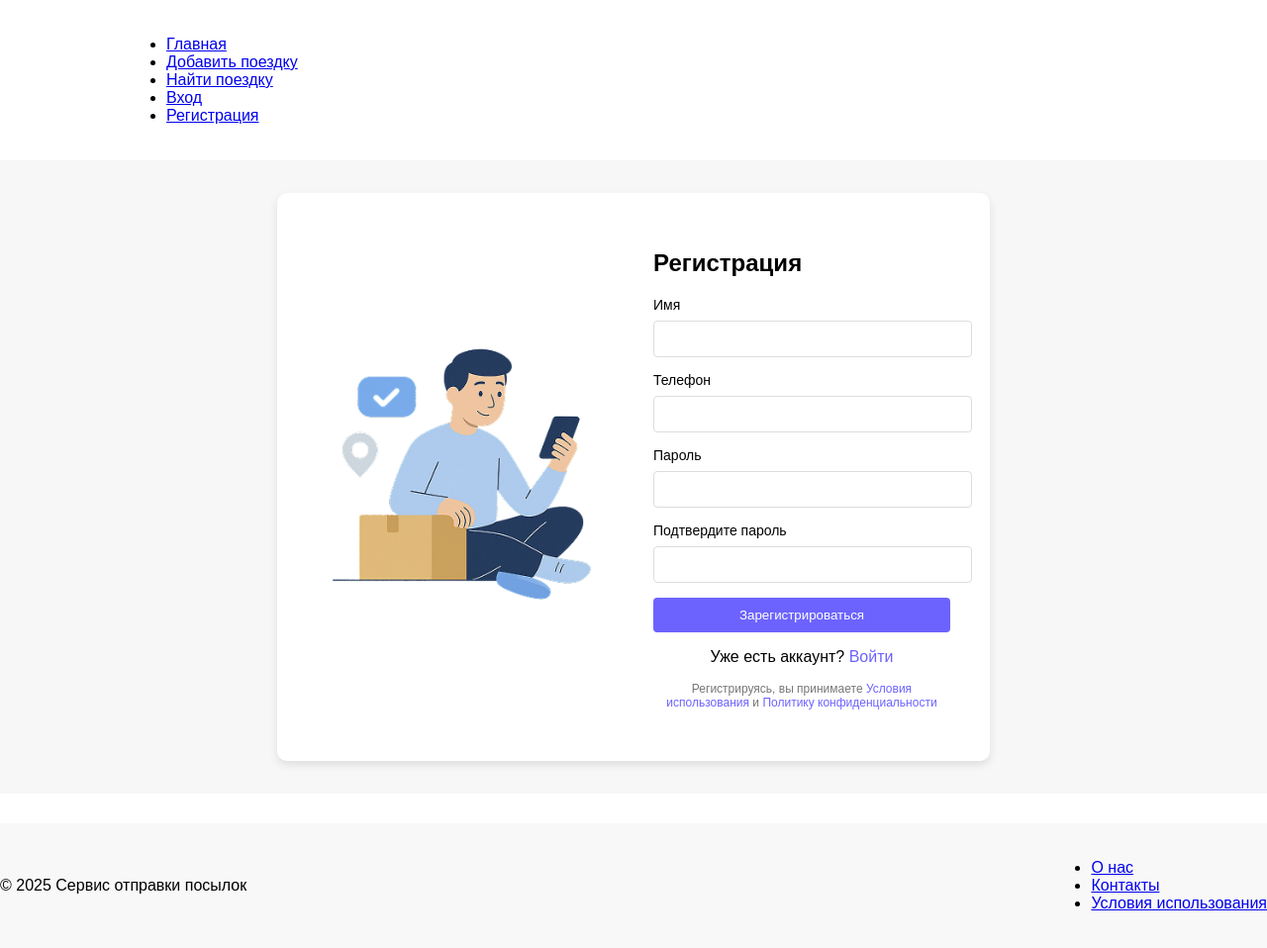
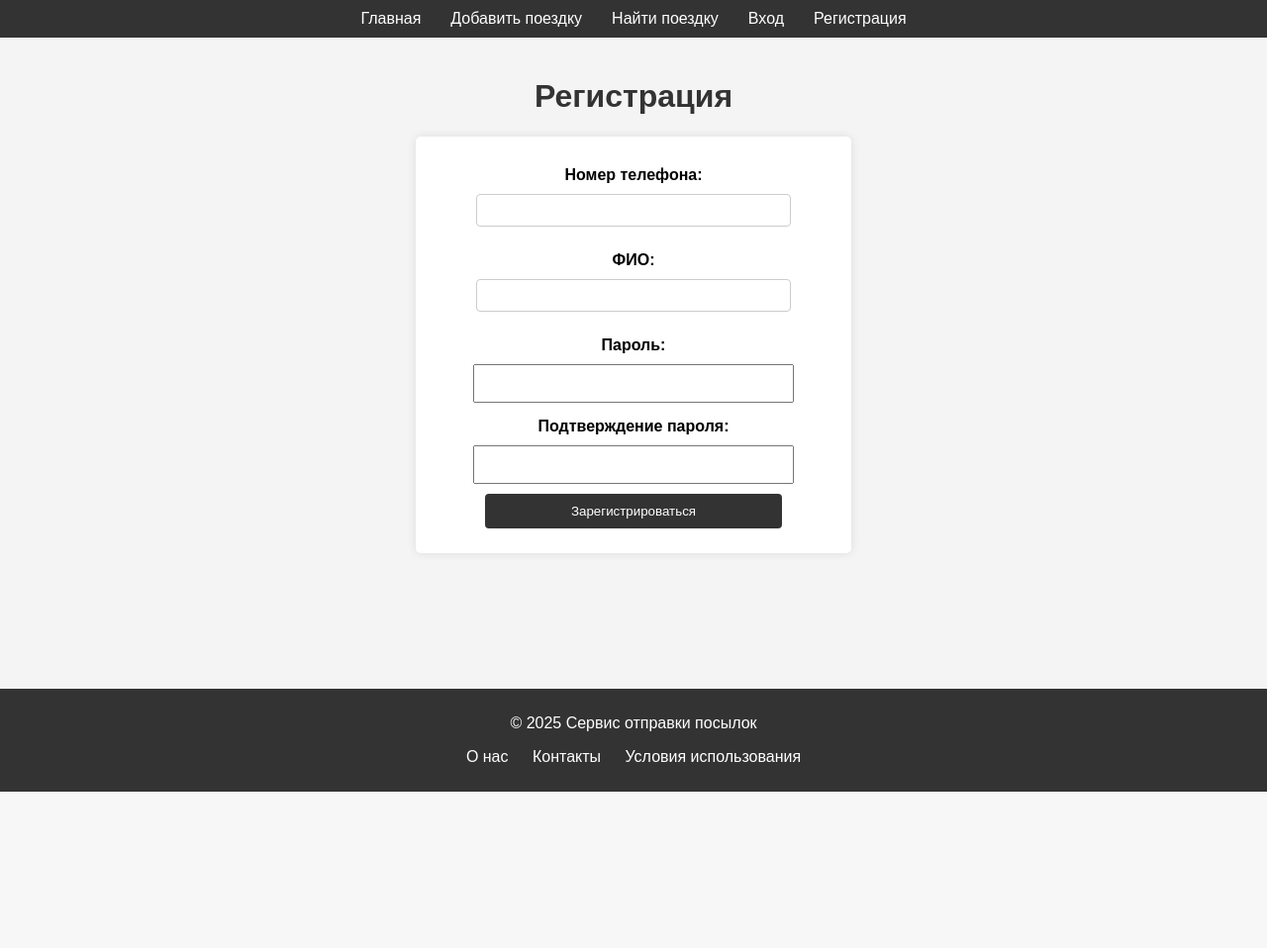
Before and after one commit to crptmndd/BeriLetiWeb, a Python web app: template app/templates/register.html in a window 1280 px wide. Shown: the whole page at 99% size. After the commit the page ends 800 px from the top, so only its background shows below. Run offline with Jinja, Linux system fonts and the light colour scheme; the template is opened without the code that fills it, so the values that code supplies are empty.

Commit message:
Returned ui

```diff
--- a/app/static/css/style.css
+++ b/app/static/css/style.css
@@ -1,159 +1,193 @@
-/* styles.css */
+/* static/css/style.css */
+
 body {
     font-family: Arial, sans-serif;
     margin: 0;
     padding: 0;
+    background-color: #f4f4f4;
 }
 
 header {
-    background-color: #fff;
-    padding: 20px 0;
-    box-shadow: 0 2px 5px rgba(0, 0, 0, 0.1);
+    background-color: #333;
+    color: white;
+    padding: 10px 0;
 }
 
-nav {
+header nav ul {
+    list-style: none;
+    margin: 0;
+    padding: 0;
     display: flex;
-    justify-content: space-between;
+    justify-content: center;
+}
+
+header nav ul li {
+    margin: 0 15px;
+}
+
+header nav ul li a {
+    color: white;
+    text-decoration: none;
+}
+
+main {
+    padding: 20px;
+    text-align: center;
+}
+
+h1, h2 {
+    color: #333;
+}
+
+form {
+    margin: 20px auto;
+    width: 50%;
+    display: flex;
+    flex-direction: column;
     align-items: center;
+}
+
+form label {
+    margin: 10px 0 5px;
+}
+
+form input, form button {
+    padding: 10px;
+    margin: 5px 0;
     width: 80%;
+    max-width: 300px;
+}
+
+form button {
+    background-color: #333;
+    color: white;
+    border: none;
+    cursor: pointer;
+}
+
+section {
+    margin: 20px 0;
+}
+
+footer {
+    background-color: #333;
+    color: white;
+    padding: 10px 0;
+    text-align: center;
+}
+
+footer ul {
+    list-style: none;
+    padding: 0;
+}
+
+footer ul li {
+    display: inline;
+    margin: 0 10px;
+}
+
+footer ul li a {
+    color: white;
+    text-decoration: none;
+}
+
+
+
+body {
+    font-family: Arial, sans-serif;
+    margin: 0;
+    padding: 0;
+    background-color: #f4f4f4;
+}
+
+header {
+    background-color: #333;
+    color: white;
+    padding: 10px 0;
+}
+
+nav ul {
+    list-style-type: none;
+    padding: 0;
+    text-align: center;
+}
+
+nav ul li {
+    display: inline;
+    margin: 0 15px;
+}
+
+nav ul li a {
+    color: white;
+    text-decoration: none;
+}
+
+main {
+    padding: 20px;
+    max-width: 800px;
     margin: 0 auto;
 }
 
-.nav-left a {
-    font-size: 24px;
-    font-weight: bold;
-    color: #000;
-    text-decoration: none;
+h1, h2 {
+    color: #333;
 }
 
-.nav-left span {
-    font-size: 14px;
-    color: #777;
+form {
+    background-color: white;
+    padding: 20px;
+    margin-bottom: 30px;
+    border-radius: 5px;
+    box-shadow: 0 0 10px rgba(0, 0, 0, 0.1);
 }
 
-.nav-right {
-    display: flex;
-    align-items: center;
+label {
+    display: block;
+    margin-bottom: 5px;
+    font-weight: bold;
 }
 
-.nav-right input {
+input[type="text"], input[type="date"], input[type="number"], textarea {
+    width: 100%;
     padding: 8px;
-    margin-right: 10px;
-    border: 1px solid #ddd;
+    margin-bottom: 15px;
+    border: 1px solid #ccc;
     border-radius: 4px;
 }
 
-.nav-right button {
-    padding: 8px 15px;
-    margin-right: 10px;
-    background-color: #6C63FF;
-    color: #fff;
+button {
+    background-color: #28a745;
+    color: white;
+    padding: 10px 15px;
     border: none;
     border-radius: 4px;
     cursor: pointer;
 }
 
-.nav-right a {
-    color: #333;
-    text-decoration: none;
-    font-size: 20px;
+button:hover {
+    background-color: #218838;
 }
 
 footer {
-    background-color: #f8f8f8;
-    padding: 20px 0;
-    display: flex;
-    justify-content: space-between;
-    align-items: center;
-    margin-top: 30px;
-}
-
-.footer-left a {
-    margin-right: 20px;
-    text-decoration: none;
-    color: #333;
-}
-
-.footer-right a {
-    margin-left: 10px;
-    text-decoration: none;
-    color: #333;
-}
-
-.register-container {
-    display: flex;
-    justify-content: center;
-    align-items: center;
-    height: 80vh;
-    width: 100%;
-    background-color: #f7f7f7;
-}
-
-.form-container {
-    display: flex;
-    align-items: center;
-    background-color: #fff;
-    padding: 40px;
-    box-shadow: 0 4px 8px rgba(0, 0, 0, 0.1);
-    border-radius: 10px;
-}
-
-.image-container img {
-    width: 300px;
-    height: auto;
-    margin-right: 40px;
-}
-
-.form {
-    max-width: 300px;
+    background-color: #333;
+    color: white;
+    text-align: center;
+    padding: 10px 0;
+    position: fixed;
+    bottom: 0;
     width: 100%;
 }
 
-.form h1 {
-    font-size: 24px;
-    margin-bottom: 20px;
+footer ul {
+    list-style-type: none;
+    padding: 0;
 }
 
-.form label {
-    display: block;
-    margin-bottom: 8px;
-    font-size: 14px;
+footer ul li {
+    display: inline;
+    margin: 0 10px;
 }
 
-.form input {
-    width: 100%;
-    padding: 10px;
-    margin-bottom: 15px;
-    border: 1px solid #ddd;
-    border-radius: 4px;
-}
-
-.form button {
-    width: 100%;
-    padding: 10px;
-    background-color: #6C63FF;
-    color: #fff;
-    border: none;
-    border-radius: 4px;
-    cursor: pointer;
-}
-
-.login-link {
-    text-align: center;
-}
-
-.login-link a {
-    color: #6C63FF;
+footer ul li a {
+    color: white;
     text-decoration: none;
 }
-
-.terms {
-    text-align: center;
-    font-size: 12px;
-    color: #777;
-}
-
-.terms a {
-    color: #6C63FF;
-    text-decoration: none;
-}
--- a/app/templates/register.html
+++ b/app/templates/register.html
@@ -1,35 +1,29 @@
-<!-- register.html -->
 {% extends "base.html" %}
 
+{% block title %}Регистрация{% endblock %}
+
 {% block content %}
-<div class="register-container">
-    <div class="form-container">
-        <div class="image-container">
-            <img src="static/images/register_image.png" alt="Registration Image">
-        </div>
-        <div class="form">
-            <h1>Регистрация</h1>
-            <form action="/register" method="POST">
-                <input type="hidden" name="csrf_token" value="{{ csrf_token }}">
-                <label for="name">Имя</label>
-                <input type="text" id="name" name="name" required>
-
-                <label for="phone">Телефон</label>
-                <input type="tel" id="phone" name="phone" required>
-
-                <label for="password">Пароль</label>
-                <input type="password" id="password" name="password" required>
-
-                <label for="confirm-password">Подтвердите пароль</label>
-                <input type="password" id="confirm-password" name="confirm-password" required>
-
-                <button type="submit">Зарегистрироваться</button>
-            </form>
-            <div class="login-link">
-                <p>Уже есть аккаунт? <a href="#">Войти</a></p>
-            </div>
-            <p class="terms">Регистрируясь, вы принимаете <a href="#">Условия использования</a> и <a href="#">Политику конфиденциальности</a></p>
-        </div>
-    </div>
-</div>
+    <h1>Регистрация</h1>
+    <form action="/register" method="post">
+        <input type="hidden" name="csrf_token" value="{{ csrf_token }}">
+        <label for="phone_number">Номер телефона:</label>
+        <input type="text" id="phone_number" name="phone_number" required>
+        <label for="full_name">ФИО:</label>
+        <input type="text" id="full_name" name="full_name" required>
+        <label for="password">Пароль:</label>
+        <input type="password" id="password" name="password" required>
+        <label for="confirm_password">Подтверждение пароля:</label>
+        <input type="password" id="confirm_password" name="confirm_password" required>
+        <button type="submit">Зарегистрироваться</button>
+    </form>
+    {% if error %}
+        <p style="color: red;">{{ error }}</p>
+    {% endif %}
+    {% if form.errors %}
+        <ul style="color: red;">
+            {% for field, errors in form.errors.items() %}
+                <li>{{ field }}: {{ errors[0] }}</li>
+            {% endfor %}
+        </ul>
+    {% endif %}
 {% endblock %}
```
